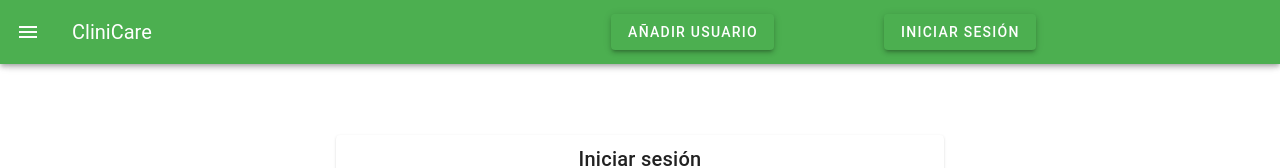
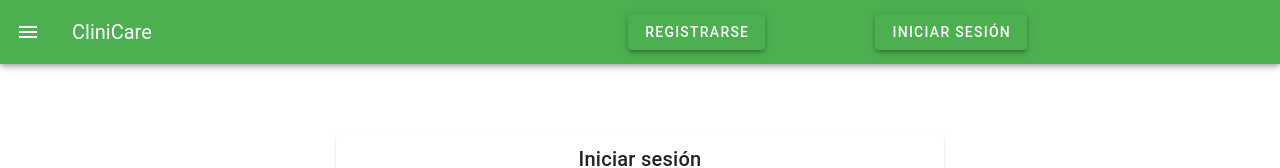
Before and after one commit to karloteke/CliniCare-Vue, a Vue app: page /login in a window 1280 px wide. Shown: the top 168 px of the page. Built offline with nearby package versions, Linux system fonts and the light colour scheme.

Commit message:
Add guards for web route protection

```diff
--- a/src/components/HeaderComponent.vue
+++ b/src/components/HeaderComponent.vue
@@ -45,7 +45,7 @@ const userMenuItems = [
     <div class="button-group">
       <router-link to="/add-user">
         <v-btn class="custom-btn" :elevation="3">
-          Añadir usuario
+          Registrarse
         </v-btn>
       </router-link>
     </div>
--- a/src/main.ts
+++ b/src/main.ts
@@ -4,6 +4,7 @@ import App from './App.vue'
 import router from './router'
 import { createPinia } from 'pinia'
 import 'vuetify/dist/vuetify.min.css';
+import '@mdi/font/css/materialdesignicons.css';
 
 
 // Vuetify
--- a/src/router/index.ts
+++ b/src/router/index.ts
@@ -1,6 +1,7 @@
 import { createRouter, createWebHistory } from 'vue-router';
 import { createPinia } from 'pinia';
 import { useLoginStore } from '@/stores/loginStore';
+import authGuard from '@/stores/guards';
 
 
 
@@ -10,53 +11,62 @@ const router = createRouter({
     {
       path: '/',
       name: 'home',
-      component: () => import('@/views/HomeView.vue') // Usa una función para cargar el componente dinámicamente
+      component: () => import('@/views/HomeView.vue'), // Usa una función para cargar el componente dinámicamente
+
     },
     {
       path: '/patients',
       name: 'patientList',
       component: () => import('@/views/PatientsListView.vue'),
+      beforeEnter: authGuard,
 
     },
     {
       path: '/appointments',
       name: 'appointmentList',
-      component: () => import('@/views/AppointmentsListView.vue')
+      component: () => import('@/views/AppointmentsListView.vue'),
+      beforeEnter: authGuard,
     },
     {
       path: '/medicalRecords',
       name: 'medicalRecordList',
-      component: () => import('@/views/MedicalRecordsListView.vue')
+      component: () => import('@/views/MedicalRecordsListView.vue'),
+      beforeEnter: authGuard,
     },
     {
       path: '/users',
       name: 'user',
       component: () => import('@/views/UserListView.vue'),
+      beforeEnter: authGuard,
     },
     {
       path: '/login',
       name: 'login',
-      component: () => import('@/views/LoginView.vue')
+      component: () => import('@/views/LoginView.vue'),
     },
     {
       path: '/add-user',
       name: 'addUser',
-      component: () => import('@/views/AddUserView.vue')
+      component: () => import('@/views/AddUserView.vue'),
+      beforeEnter: authGuard,
     },
     {
       path: '/add-appointment',
       name: 'addAppointment',
-      component: () => import('@/views/AddAppointmentView.vue')
+      component: () => import('@/views/AddAppointmentView.vue'),
+      beforeEnter: authGuard,
     },
     {
       path: '/add-patient',
       name: 'addPatient',
-      component: () => import('@/views/AddPatientView.vue')
+      component: () => import('@/views/AddPatientView.vue'),
+      beforeEnter: authGuard,
     },
     {
       path: '/appointment-patient/:dni',
       name: 'appointmentPatient',
-      component: () => import('@/views/AppointmentForPatientView.vue')
+      component: () => import('@/views/AppointmentForPatientView.vue'),
+      beforeEnter: authGuard,
     }
   ]
 });
--- /dev/null
+++ b/src/stores/guards.ts
@@ -0,0 +1,19 @@
+
+import { useLoginStore } from './loginStore';
+import type { NavigationGuardNext, RouteLocationNormalized, NavigationGuard } from 'vue-router';
+
+const isAuthenticated = () => {
+  const { isLoggedIn } = useLoginStore();
+  return isLoggedIn();
+};
+
+//Si no estoy logueado lleva al Login
+const authGuard: NavigationGuard = (to: RouteLocationNormalized, from: RouteLocationNormalized, next: NavigationGuardNext) => {
+  if (isAuthenticated()) {
+    next();
+  } else {
+    next('/login');
+  }
+};
+
+export default authGuard;
```
